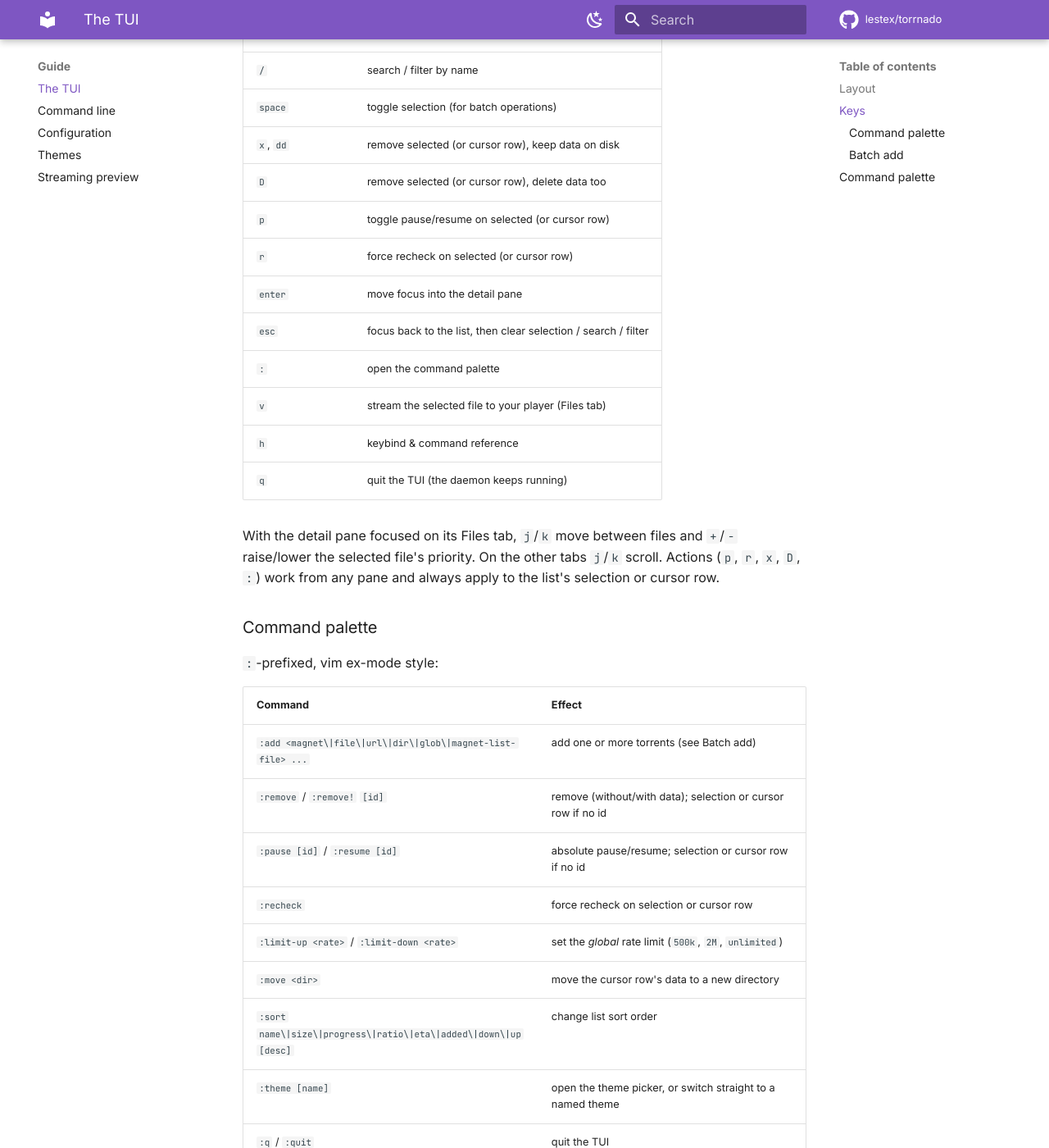
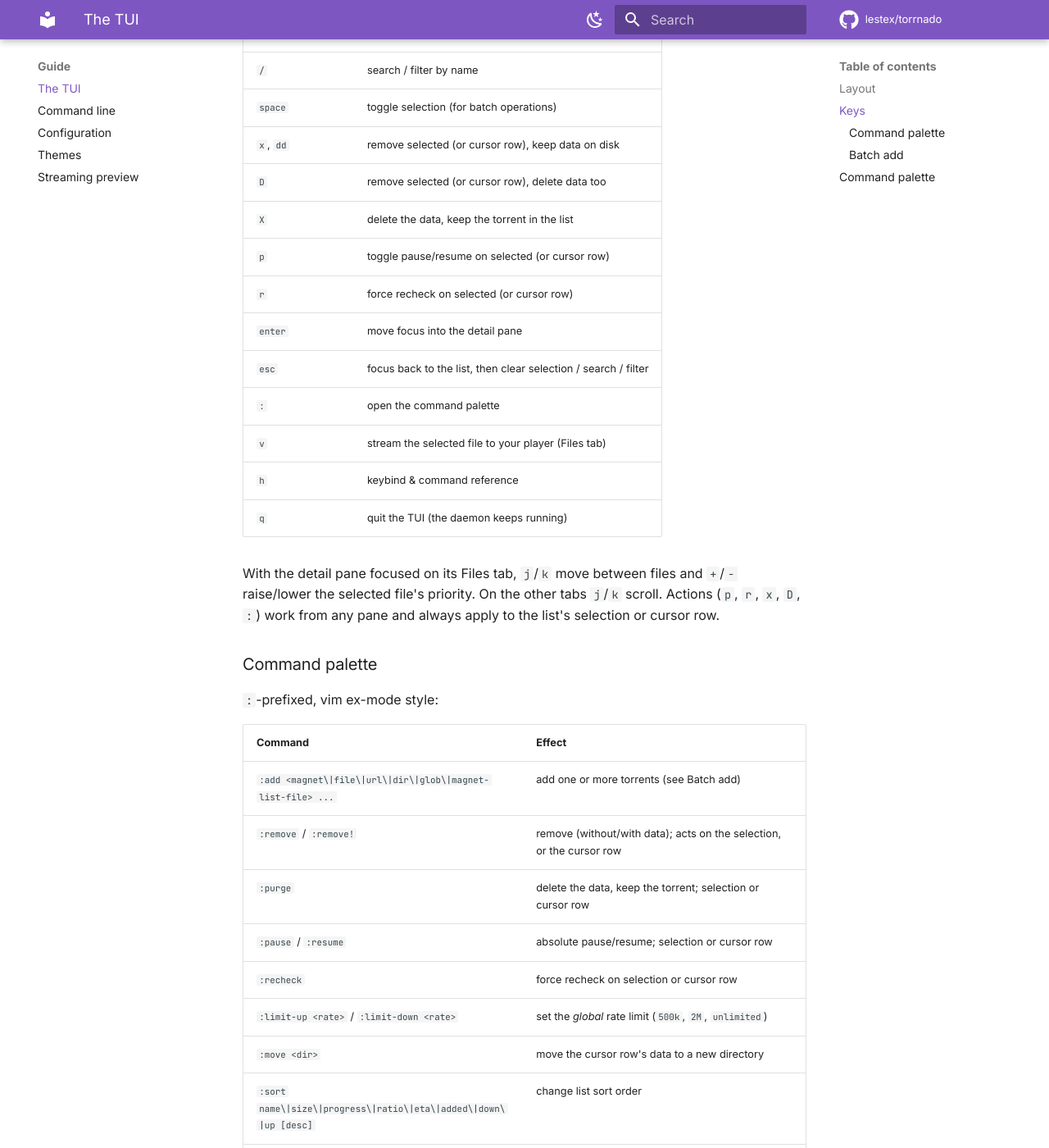
Before and after one commit to lestex/torrnado, an MkDocs documentation site: the page built from docs/guide/tui.md, in a window 1280 px wide and 1400 px high, scrolled down 1221 px. Shown: the whole window at 82% size. Built offline with MkDocs 1.6.1 and Material for MkDocs 9.7.7, drawn with Linux system fonts in a browser that asks for light colours; comment, search, counter and statistics services are not loaded; some of the changed text lies outside the part shown.

Commit message:
docs: purging a torrent's data
Also drops the "[id]" from :remove, :pause and :resume in the palette
tables: none of them has ever taken one -- they act on the marked rows or
the cursor row, and the argument was silently ignored.

```diff
--- a/docs/guide/tui.md
+++ b/docs/guide/tui.md
@@ -46,6 +46,7 @@ mode, just the movement/action idioms.
 | `space`            | toggle selection (for batch operations)            |
 | `x`, `dd`          | remove selected (or cursor row), keep data on disk |
 | `D`                | remove selected (or cursor row), delete data too   |
+| `X`                | delete the data, keep the torrent in the list      |
 | `p`                | toggle pause/resume on selected (or cursor row)    |
 | `r`                | force recheck on selected (or cursor row)          |
 | `enter`            | move focus into the detail pane                    |
@@ -67,8 +68,9 @@ always apply to the list's selection or cursor row.
 | Command                                              | Effect                                    |
 |-------------------------------------------------------|--------------------------------------------|
 | `:add <magnet\|file\|url\|dir\|glob\|magnet-list-file> ...` | add one or more torrents (see Batch add)  |
-| `:remove` / `:remove!` `[id]`                          | remove (without/with data); selection or cursor row if no id |
-| `:pause [id]` / `:resume [id]`                         | absolute pause/resume; selection or cursor row if no id |
+| `:remove` / `:remove!`                                 | remove (without/with data); acts on the selection, or the cursor row |
+| `:purge`                                               | delete the data, keep the torrent; selection or cursor row |
+| `:pause` / `:resume`                                   | absolute pause/resume; selection or cursor row |
 | `:recheck`                                             | force recheck on selection or cursor row  |
 | `:limit-up <rate>` / `:limit-down <rate>`               | set the *global* rate limit (`500k`, `2M`, `unlimited`) |
 | `:move <dir>`                                           | move the cursor row's data to a new directory |
@@ -107,8 +109,9 @@ torrnado add magnets.txt             # one magnet uri per line
 | Command                                              | Effect                                    |
 |-------------------------------------------------------|--------------------------------------------|
 | `:add <magnet\|file\|url\|dir\|glob\|magnet-list-file> ...` | add one or more torrents (see Batch add)  |
-| `:remove` / `:remove!` `[id]`                          | remove (without/with data); selection or cursor row if no id |
-| `:pause [id]` / `:resume [id]`                         | absolute pause/resume; selection or cursor row if no id |
+| `:remove` / `:remove!`                                 | remove (without/with data); acts on the selection, or the cursor row |
+| `:purge`                                               | delete the data, keep the torrent; selection or cursor row |
+| `:pause` / `:resume`                                   | absolute pause/resume; selection or cursor row |
 | `:recheck`                                             | force recheck on selection or cursor row  |
 | `:limit-up <rate>` / `:limit-down <rate>`               | set the *global* rate limit (`500k`, `2M`, `unlimited`) |
 | `:move <dir>`                                           | move the cursor row's data to a new directory |
```
Also changed, not shown: docs/guide/cli.md (+1 -0 lines).
